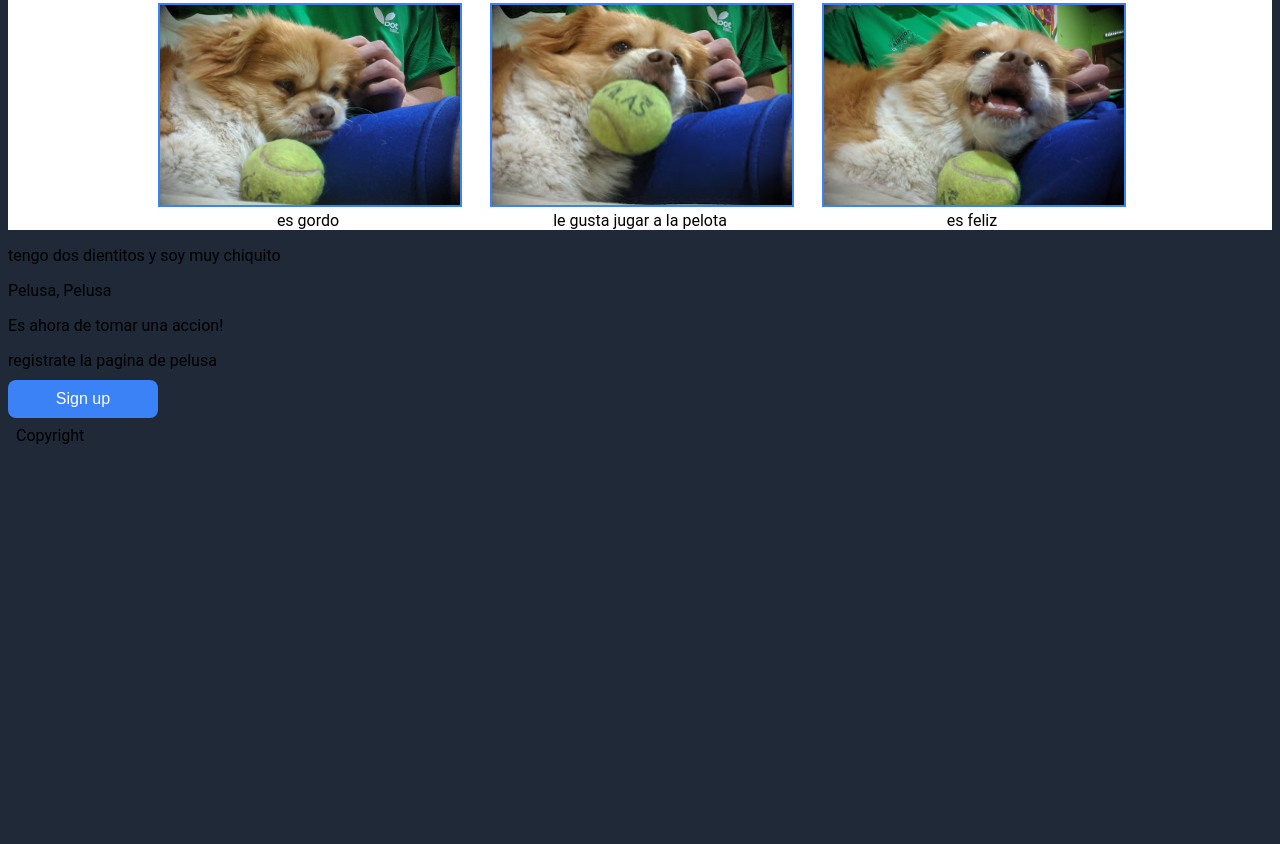
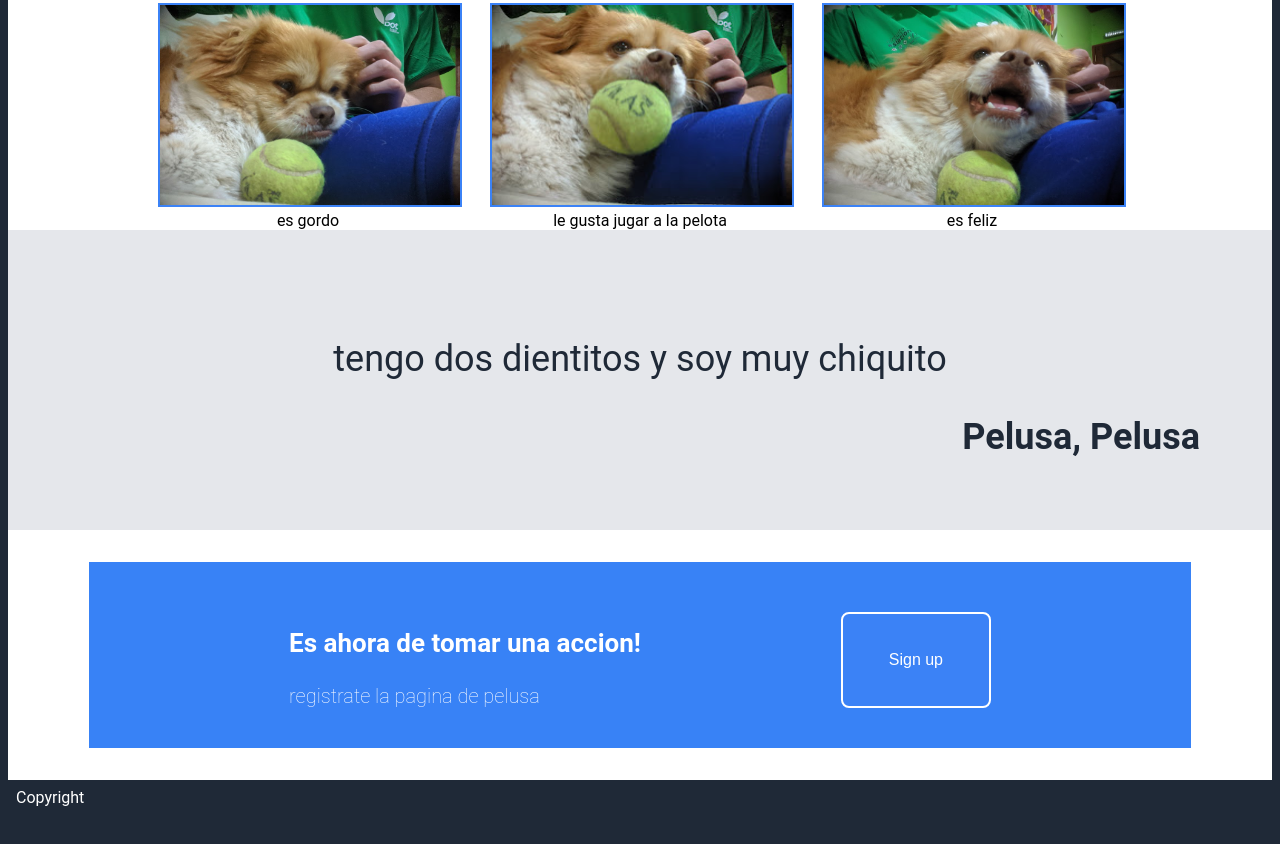
Before and after one commit to Francisrjs/PelusaPag, a plain HTML site: page index.html in a window 1280 px wide. Shown: the part 520-1364 px from the top of the page. Before the commit the page ends 1013 px from the top, so only its background shows below. Drawn offline with Linux system fonts and the light colour scheme.

Commit message:
probando

```diff
--- a/index.html
+++ b/index.html
@@ -66,16 +66,18 @@
     </div>
     <div class="quote">
       <p>tengo dos dientitos y soy muy chiquito</p>
-      <t>Pelusa, Pelusa</t>
+      <div>Pelusa, Pelusa</div>
     </div>
 
-    <div class="contentainer_sign">
+    <div class="sign_container">
       <div class="info">
-        <p>Es ahora de tomar una accion!</p>
-        registrate la pagina de pelusa
+        <div>
+          <p>Es ahora de tomar una accion!</p>
+          registrate la pagina de pelusa
+        </div>
+        <button class="sign_up">Sign up</button>
       </div>
-      <button class="sign_up">Sign up</button>
     </div>
-    <div class="footer">Copyright</div>
+    <div class="footer"><div>Copyright</div></div>
   </body>
 </html>
--- a/style.css
+++ b/style.css
@@ -119,3 +119,50 @@ a,
   border-style: solid;
   border-color: #3b82f6;
 }
+/*Quote*/
+.quote {
+  background-color: #e5e7eb;
+  font-size: 36px;
+  font-style: light italic;
+  font-weight: light;
+  color: #1f2937;
+  padding: 2em;
+}
+.quote p {
+  text-align: center;
+}
+.quote div {
+  font-weight: bold;
+  text-align: right;
+}
+/*Container sign*/
+.sign_container {
+  background: white;
+  display: flex;
+  padding: 2em 2em;
+  justify-content: center;
+}
+.sign_container .info {
+  background-color: #3882f6;
+  padding: 2em 2em;
+  padding-left: 10em;
+  padding-right: 10em;
+  display: flex;
+  gap: 10em;
+  font-size: 20px;
+  color: white;
+  font-weight: lighter;
+}
+.info p {
+  font-weight: bold;
+  font-size: 26px;
+}
+.sign_container .sign_up {
+  border: 2px solid white;
+}
+/*Copyright*/
+.footer {
+  text-align: center;
+
+  color: white;
+}
```
